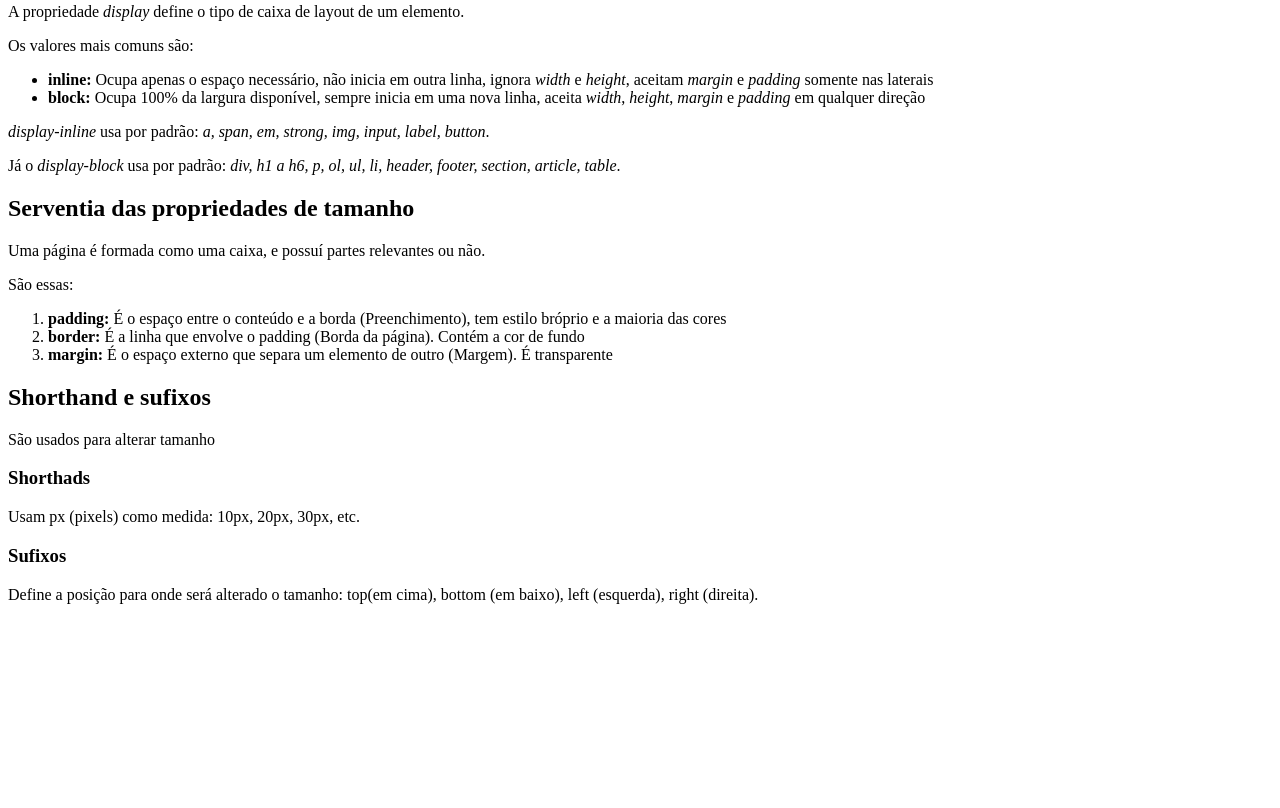
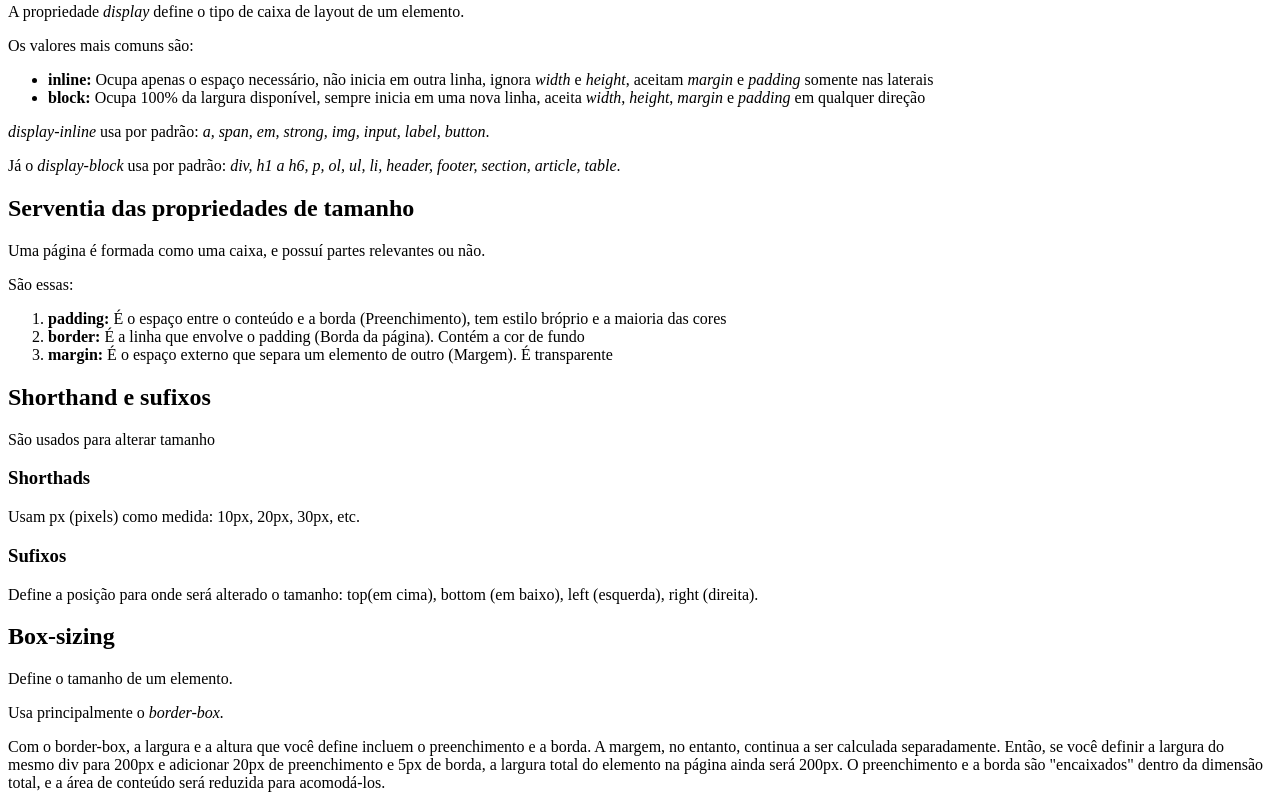
Before and after one commit to LNC1004/Aula13_combinadores-especificidade-etc, a plain HTML site: page index.html in a window 1280 px wide. Shown: the part 915-1723 px from the top of the page. Before the commit the page ends 1535 px from the top, so only its background shows below. Drawn offline with Linux system fonts and the light colour scheme.

Commit message:
Início do CSS

```diff
--- a/index.html
+++ b/index.html
@@ -106,5 +106,14 @@
          <p>Define a posição para onde será alterado o tamanho: top(em cima), bottom (em baixo), left (esquerda), right (direita).</p>
     </div>
 
+    <div id="box">
+        <h2 class="titulos">Box-sizing</h2>
+        <p>Define o tamanho de um elemento.</p>
+        <p>Usa principalmente o <em>border-box.</em></p>
+        <p>Com o border-box, a largura e a altura que você define incluem o preenchimento e a borda. A margem, no entanto, continua a ser calculada separadamente.
+
+Então, se você definir a largura do mesmo div para 200px e adicionar 20px de preenchimento e 5px de borda, a largura total do elemento na página ainda será 200px. O preenchimento e a borda são "encaixados" dentro da dimensão total, e a área de conteúdo será reduzida para acomodá-los.</p>
+    </div>
+
 </body>
 </html>
```
